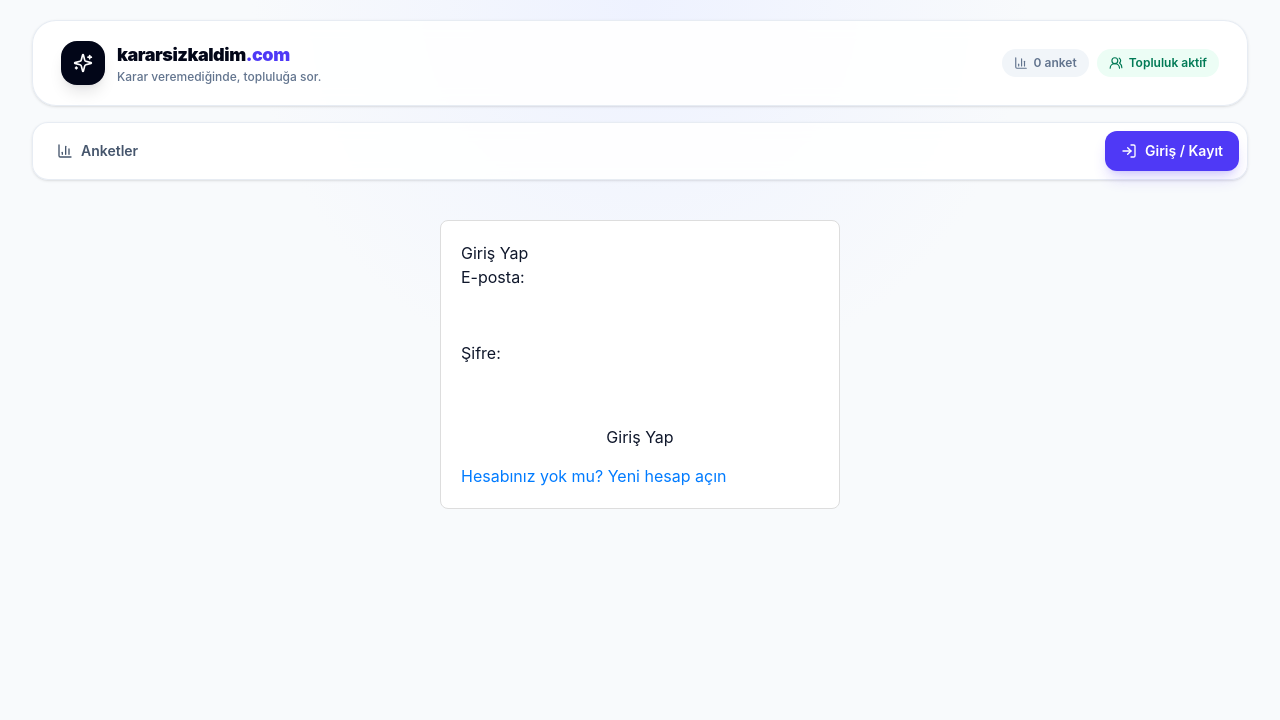
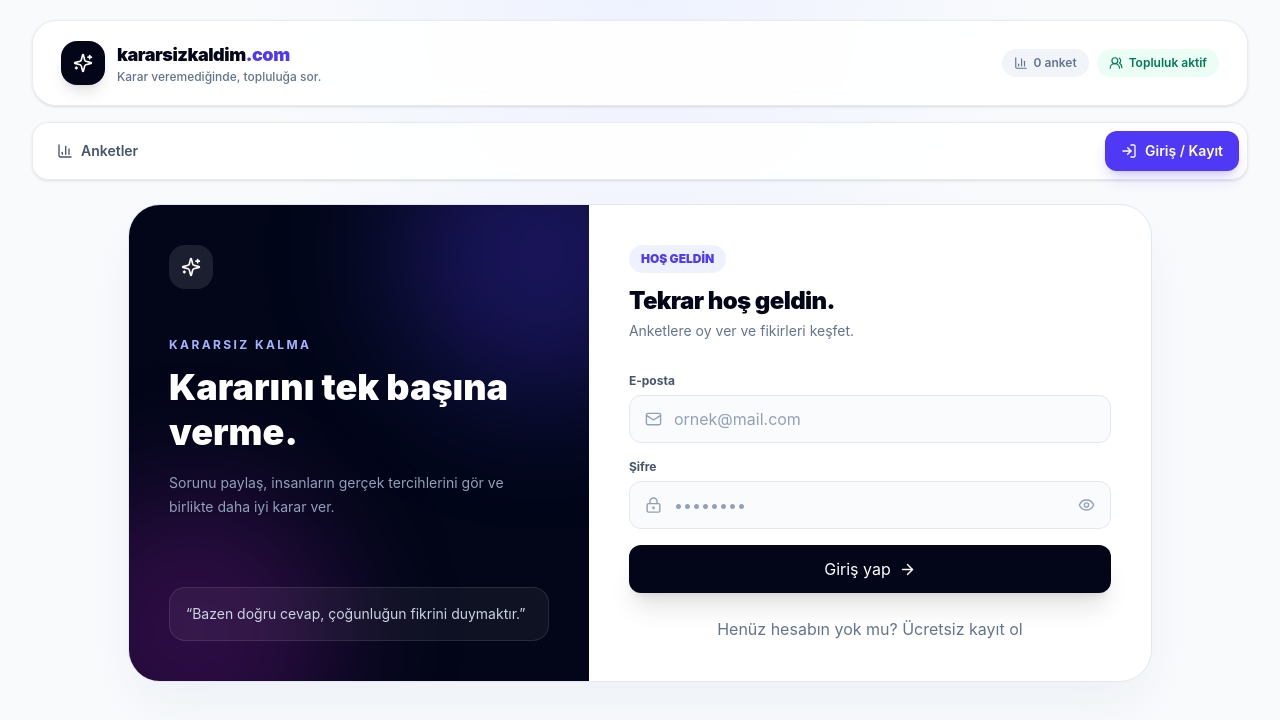
Before and after one commit to ramazantufekci/react-tip, a React (Vite) app: page /login in a window 1280 px wide. Shown: the top 720 px of the page. Built offline with nearby package versions, Linux system fonts and the light colour scheme; no server answers.

Commit message:
Update Login.jsx

```diff
--- a/src/components/Login.jsx
+++ b/src/components/Login.jsx
@@ -1,64 +1,78 @@
-// src/components/Login.jsx
 import React, { useState } from 'react';
+import { ArrowRight, Eye, EyeOff, LockKeyhole, Mail, Sparkles, UserRound } from 'lucide-react';
+import { useNavigate } from 'react-router-dom';
 import { useAuth } from '../context/AuthContext';
-import { useNavigate } from 'react-router-dom';
 import { API_BASE_URL } from '../config';
 
 function Login() {
   const { login } = useAuth();
   const navigate = useNavigate();
   const [isRegister, setIsRegister] = useState(false);
+  const [showPassword, setShowPassword] = useState(false);
   const [formData, setFormData] = useState({ name: '', email: '', password: '' });
   const [error, setError] = useState('');
+  const [loading, setLoading] = useState(false);
 
-  const handleSubmit = async (e) => {
+  const handleSubmit = async e => {
     e.preventDefault();
     setError('');
-    const endpoint = isRegister ? 'register' : 'login';
-
+    setLoading(true);
     try {
+      const endpoint = isRegister ? 'register' : 'login';
       const response = await fetch(`${API_BASE_URL}/${endpoint}`, {
         method: 'POST',
         headers: { 'Content-Type': 'application/json' },
-        body: JSON.stringify(formData)
+        body: JSON.stringify(formData),
       });
       const data = await response.json();
-
-      if (response.ok) {
-        login(data.user, data.access_token);
-        navigate('/anketler');
-      } else {
-        setError(data.message || 'Bir hata oluştu.');
-      }
-    } catch {
-      setError('Sunucu bağlantı hatası.');
+      if (!response.ok) throw new Error(data.message || 'Bir hata oluştu.');
+      login(data.user, data.access_token);
+      navigate('/anketler');
+    } catch (err) {
+      setError(err.message || 'Sunucu bağlantı hatası.');
+    } finally {
+      setLoading(false);
     }
   };
 
+  const field = 'h-12 w-full rounded-xl border border-slate-200 bg-slate-50/70 px-4 text-sm font-medium text-slate-900 outline-none transition placeholder:text-slate-400 focus:border-indigo-500 focus:bg-white focus:ring-4 focus:ring-indigo-500/10';
+
   return (
-    <div className="login-container" style={{ maxWidth: '400px', margin: '40px auto', padding: '20px', background: '#fff', borderRadius: '8px', border: '1px solid #ddd' }}>
-      <h2>{isRegister ? 'Kayıt Ol' : 'Giriş Yap'}</h2>
-      {error && <p style={{ color: 'red' }}>{error}</p>}
-      <form onSubmit={handleSubmit}>
-        {isRegister && (
-          <div style={{ marginBottom: '12px' }}>
-            <label>İsim:</label>
-            <input type="text" style={{ width: '100%', padding: '8px' }} required onChange={e => setFormData({ ...formData, name: e.target.value })} />
+    <div className="mx-auto grid max-w-5xl overflow-hidden rounded-[2rem] border border-slate-200 bg-white shadow-2xl shadow-slate-200/60 lg:grid-cols-[0.9fr_1.1fr]">
+      <div className="relative hidden overflow-hidden bg-slate-950 p-10 text-white lg:block">
+        <div className="absolute -right-24 -top-24 h-72 w-72 rounded-full bg-indigo-600/30 blur-3xl" />
+        <div className="absolute -bottom-24 -left-20 h-72 w-72 rounded-full bg-fuchsia-500/20 blur-3xl" />
+        <div className="relative flex h-full flex-col justify-between">
+          <div>
+            <div className="mb-12 grid h-11 w-11 place-items-center rounded-2xl bg-white/10"><Sparkles size={20} /></div>
+            <p className="mb-3 text-xs font-bold uppercase tracking-[0.2em] text-indigo-300">Kararsız kalma</p>
+            <h1 className="max-w-sm text-4xl font-black leading-tight">Kararını tek başına verme.</h1>
+            <p className="mt-4 max-w-sm text-sm leading-6 text-slate-400">Sorunu paylaş, insanların gerçek tercihlerini gör ve birlikte daha iyi karar ver.</p>
           </div>
-        )}
-        <div style={{ marginBottom: '12px' }}>
-          <label>E-posta:</label>
-          <input type="email" style={{ width: '100%', padding: '8px' }} required onChange={e => setFormData({ ...formData, email: e.target.value })} />
+          <div className="rounded-2xl border border-white/10 bg-white/5 p-4 text-sm text-slate-300">“Bazen doğru cevap, çoğunluğun fikrini duymaktır.”</div>
         </div>
-        <div style={{ marginBottom: '20px' }}>
-          <label>Şifre:</label>
-          <input type="password" style={{ width: '100%', padding: '8px' }} required onChange={e => setFormData({ ...formData, password: e.target.value })} />
+      </div>
+
+      <div className="p-6 sm:p-10">
+        <div className="mb-8">
+          <span className="inline-flex rounded-full bg-indigo-50 px-3 py-1.5 text-xs font-black text-indigo-600">{isRegister ? 'YENİ HESAP' : 'HOŞ GELDİN'}</span>
+          <h2 className="mt-3 text-2xl font-black tracking-tight text-slate-950">{isRegister ? 'Topluluğa katıl.' : 'Tekrar hoş geldin.'}</h2>
+          <p className="mt-1 text-sm text-slate-500">{isRegister ? 'İlk anketini birkaç saniyede oluştur.' : 'Anketlere oy ver ve fikirleri keşfet.'}</p>
         </div>
-        <button type="submit" className="submit-comment-btn" style={{ width: '100%' }}>{isRegister ? 'Üye Ol' : 'Giriş Yap'}</button>
-      </form>
-      <button onClick={() => setIsRegister(!isRegister)} style={{ background: 'none', border: 'none', color: '#007bff', marginTop: '15px', cursor: 'pointer' }}>
-        {isRegister ? 'Zaten hesabınız var mı? Giriş yapın' : 'Hesabınız yok mu? Yeni hesap açın'}
-      </button>
+
+        {error && <div className="mb-5 rounded-xl border border-rose-200 bg-rose-50 px-4 py-3 text-sm font-semibold text-rose-700">{error}</div>}
+
+        <form onSubmit={handleSubmit} className="space-y-4">
+          {isRegister && (
+            <label className="block"><span className="mb-1.5 block text-xs font-bold text-slate-600">Adın</span><span className="relative block"><UserRound className="absolute left-4 top-1/2 -translate-y-1/2 text-slate-400" size={17} /><input className={`${field} pl-11`} value={formData.name} onChange={e => setFormData({ ...formData, name: e.target.value })} required placeholder="Nasıl hitap edelim?" /></span></label>
+          )}
+          <label className="block"><span className="mb-1.5 block text-xs font-bold text-slate-600">E-posta</span><span className="relative block"><Mail className="absolute left-4 top-1/2 -translate-y-1/2 text-slate-400" size={17} /><input type="email" className={`${field} pl-11`} value={formData.email} onChange={e => setFormData({ ...formData, email: e.target.value })} required placeholder="ornek@mail.com" /></span></label>
+          <label className="block"><span className="mb-1.5 block text-xs font-bold text-slate-600">Şifre</span><span className="relative block"><LockKeyhole className="absolute left-4 top-1/2 -translate-y-1/2 text-slate-400" size={17} /><input type={showPassword ? 'text' : 'password'} className={`${field} pl-11 pr-11`} value={formData.password} onChange={e => setFormData({ ...formData, password: e.target.value })} required placeholder="••••••••" /><button type="button" onClick={() => setShowPassword(v => !v)} className="absolute right-3 top-1/2 -translate-y-1/2 p-1 text-slate-400">{showPassword ? <EyeOff size={17} /> : <Eye size={17} />}</button></span></label>
+          <button disabled={loading} className="inline-flex h-12 w-full items-center justify-center gap-2 rounded-xl bg-slate-950 text-sm font-black text-white shadow-xl shadow-slate-950/10 transition hover:bg-indigo-700 disabled:opacity-60">{loading ? 'Bekleyin...' : isRegister ? 'Hesap oluştur' : 'Giriş yap'} {!loading && <ArrowRight size={17} />}</button>
+        </form>
+
+        <button onClick={() => { setIsRegister(v => !v); setError(''); }} className="mt-6 w-full text-center text-sm font-bold text-slate-500 hover:text-indigo-600">{isRegister ? 'Zaten hesabın var mı? Giriş yap' : 'Henüz hesabın yok mu? Ücretsiz kayıt ol'}</button>
+      </div>
     </div>
   );
 }
```
